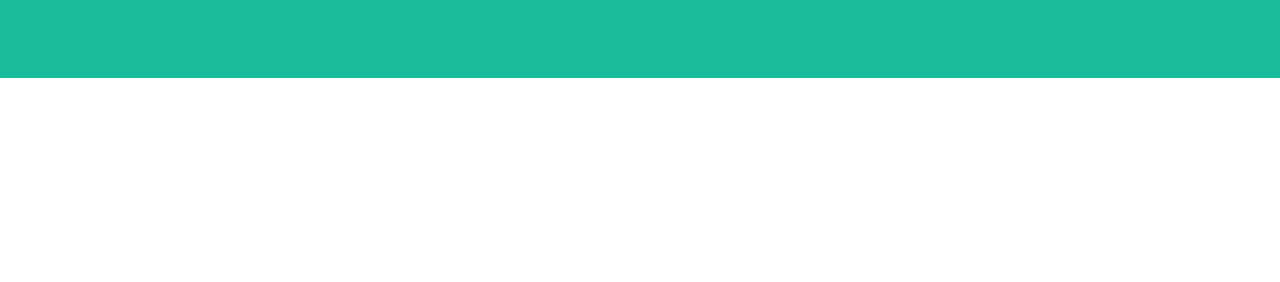
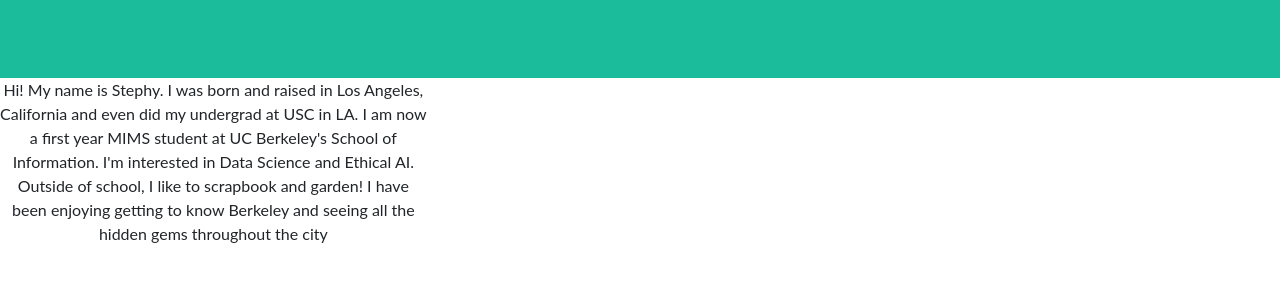
Before and after one commit to stephyreyes56/stephyreyes56.github.io, a plain HTML site: page index.html in a window 1280 px wide. Shown: the part 358-640 px from the top of the page. Drawn offline with Linux system fonts and the light colour scheme.

Commit message:
Task 1.2

```diff
--- a/index.html
+++ b/index.html
@@ -3,7 +3,7 @@
     <header>
         <link rel="stylesheet" href="style.css">
         <link rel="stylesheet" href="table_style.css">
-        <title>My Webpage Title</title>
+        <title>Stephy's World Title</title>
     </header>
     <body>
         <!---Navigation--->
@@ -36,7 +36,7 @@
         <section class="text-center">
 
             <div class="col-md-6 col-lg-4 mb-5">
-                <!-- put your bio paragraph here; remember to use the correct html tags -->
+                <p> Hi! My name is Stephy. I was born and raised in Los Angeles, California and even did my undergrad at USC in LA. I am now a first year MIMS student at UC Berkeley's School of Information. I'm interested in Data Science and Ethical AI. Outside of school, I like to scrapbook and garden! I have been enjoying getting to know Berkeley and seeing all the hidden gems throughout the city</p>
 
             </div>
         </section>
```
